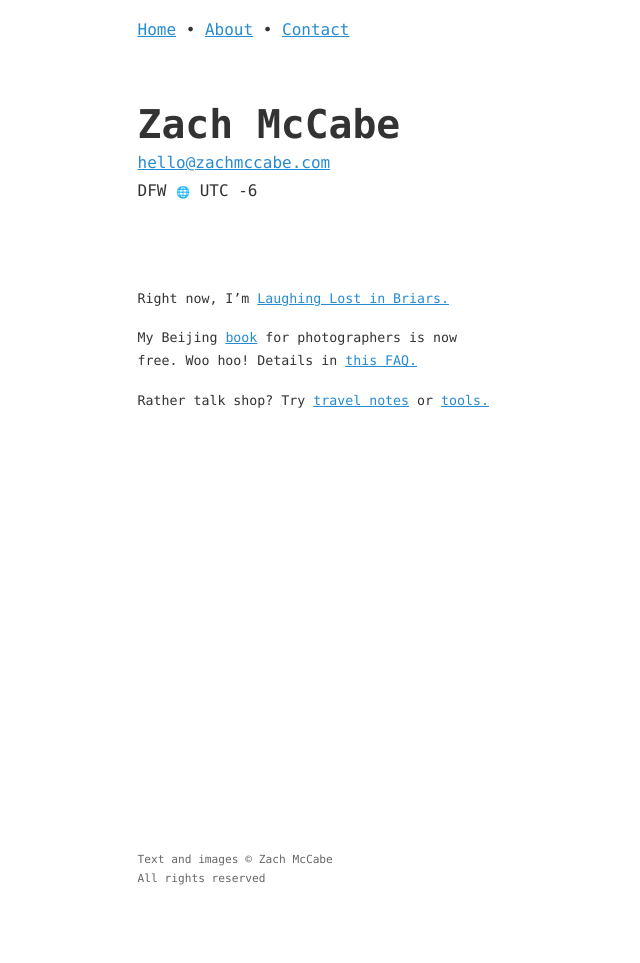
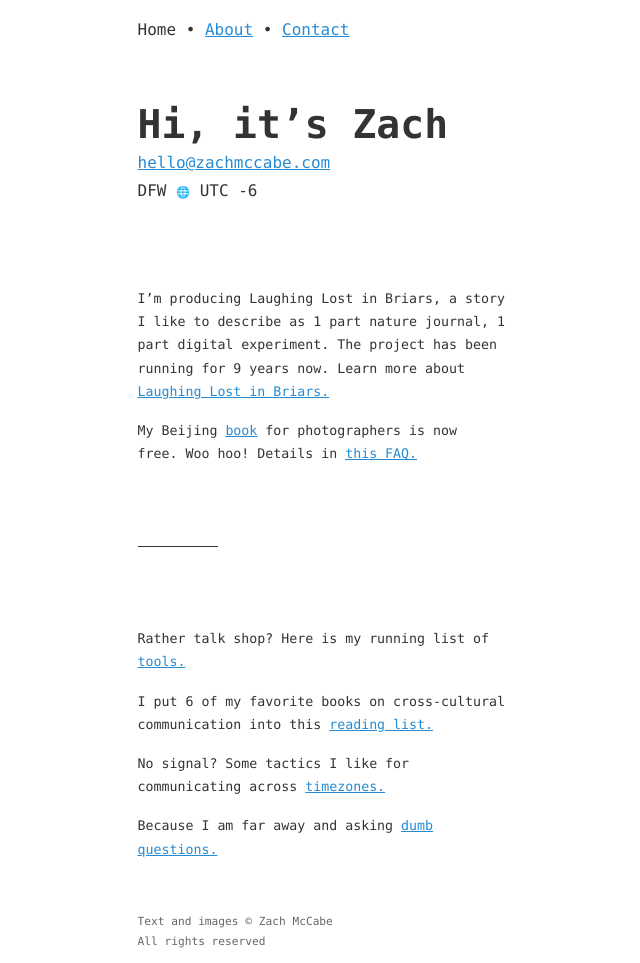
Before and after one commit to zachmccabe/zachmccabe.github.io, a Jekyll site: the page built from index.md, in a window 1280 px wide. Shown: the whole page, without its empty margins (197-837 px from the left). Built offline with Jekyll 4.4.1, drawn with Linux system fonts in a browser that asks for light colours; before the commit the page ends 900 px from its top, so only the background shows below that.

Commit message:
Update index.md
Updating copy

```diff
--- a/index.md
+++ b/index.md
@@ -1,7 +1,7 @@
 ---
 layout: kao_midnite_3
-title: "Zach McCabe"
-date: 2022-11-13
+title: "Hi, it’s Zach"
+date: 2022-11-14
 description: "I'm interested in visual communication, and cross-cultural communication. You can use this website to explore some of my on-going projects."
 
 ---
@@ -15,11 +15,19 @@ Before changing page title "Hi, it’s Zach", change the if statement in kaolian
 
 <div class="space"></div>
 
-Right now, I'm [Laughing Lost in Briars.]
+I'm producing Laughing Lost in Briars, a story I like to describe as 1 part nature journal, 1 part digital experiment. The project has been running for 9 years now. Learn more about [Laughing Lost in Briars.]
 
 My Beijing [book] for photographers is now free. Woo hoo! Details in [this FAQ.]
 
-Rather talk shop? Try [travel notes] or [tools.]
+---
+
+<p id="talk-shop">Rather talk shop? Here is my running list of <a href="https://www.zachmccabe.com/tools">tools.</a></p>
+
+I put 6 of my favorite books on cross-cultural communication into this [reading list.]
+
+No signal? Some tactics I like for communicating across [timezones.]
+
+Because I am far away and asking [dumb questions.]
 
 
 
@@ -29,6 +37,8 @@ Rather talk shop? Try [travel notes] or [tools.]
 
 [this FAQ.]: https://www.zachmccabe.com/beijing/faq#why-is-this-book-free
 
-[travel notes]: https://www.zachmccabe.com/travel
+[timezones.]: https://www.zachmccabe.com/timezones
 
-[tools.]: https://www.zachmccabe.com/tools
+[reading list.]: https://www.zachmccabe.com/reading-list
+
+[dumb questions.]: https://www.zachmccabe.com/notes/dumb-questions
```
